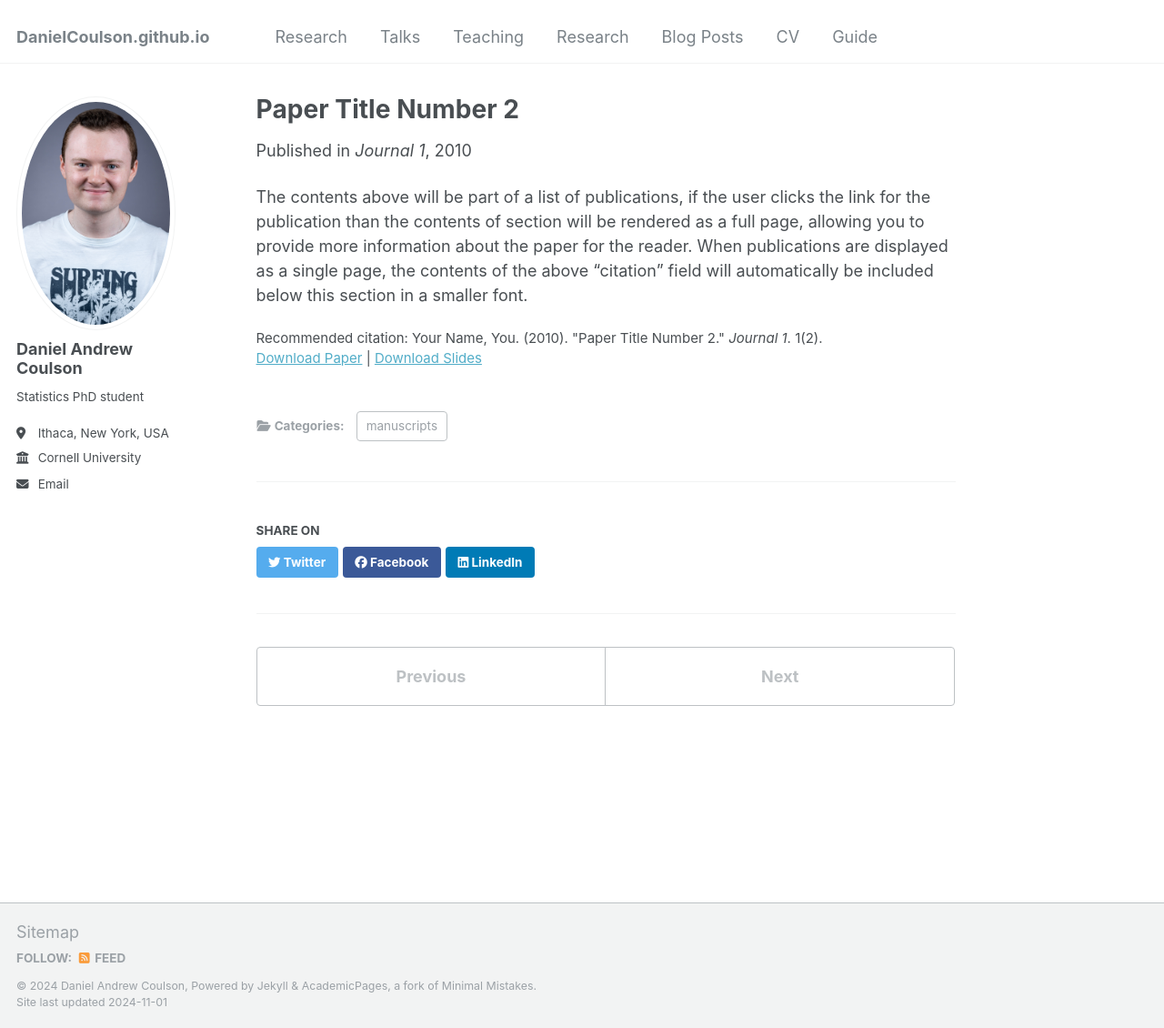
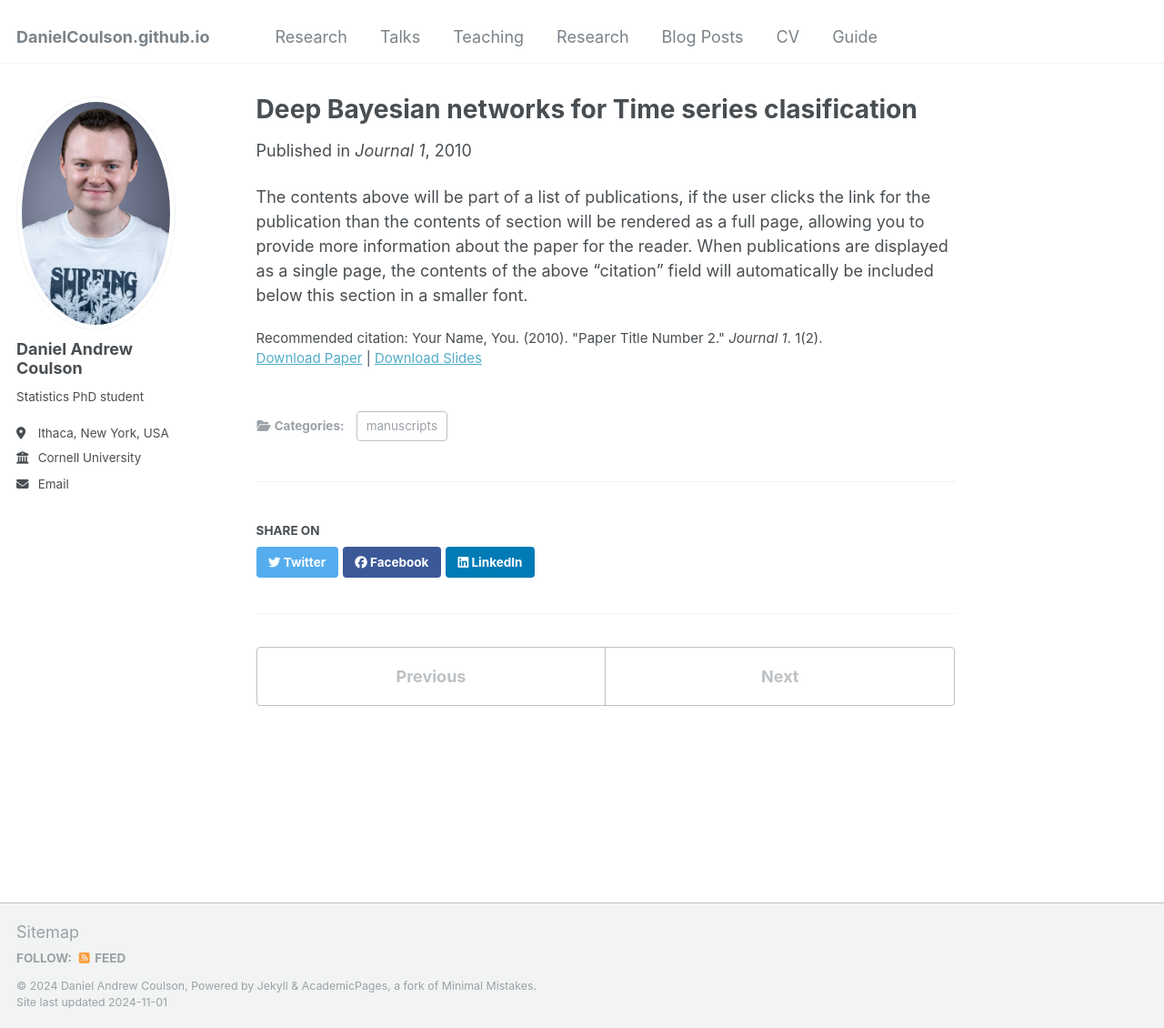
Before and after one commit to DanielCoulson/DanielCoulson.github.io, a Jekyll site: the page built from _publications/2010-10-01-paper-title-number-2.md, in a window 1280 px wide and 1130 px high. Shown: the whole window at 91% size. Built offline with Jekyll 4.4.1, drawn with Linux system fonts in a browser that asks for light colours.

Commit message:
Update 2010-10-01-paper-title-number-2.md

```diff
--- a/_publications/2010-10-01-paper-title-number-2.md
+++ b/_publications/2010-10-01-paper-title-number-2.md
@@ -1,5 +1,5 @@
 ---
-title: "Paper Title Number 2"
+title: "Deep Bayesian networks for Time series clasification"
 collection: publications
 category: manuscripts
 permalink: /publication/2010-10-01-paper-title-number-2
```
